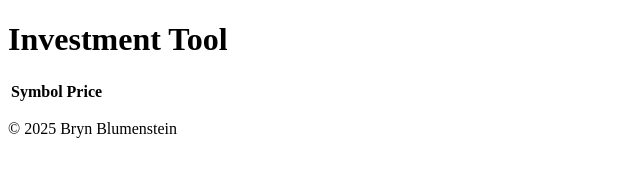
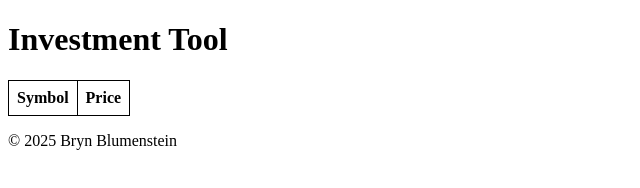
Before and after one commit to BrynBlumenstein/investment-tool, a website: page public/index.html in a window 1280 px wide. Shown: the whole page, without its empty margins (0-640 px from the left). Drawn offline with Linux system fonts and the light colour scheme; no server answers.

Commit message:
Rename table body ID in HTML and JavaScript; add CSS for table styling

```diff
--- a/public/index.html
+++ b/public/index.html
@@ -14,14 +14,14 @@
 	<body>
 		<header><h1>Investment Tool</h1></header>
 		<main>
-            <table id="prices-table">
+            <table>
                 <thead>
                     <tr>
                         <th>Symbol</th>
                         <th>Price</th>
                     </tr>
                 </thead>
-                <tbody id="prices-table-body">
+                <tbody id="price-table-body">
 
                 </tbody>
             </table>
--- a/public/script.js
+++ b/public/script.js
@@ -13,7 +13,7 @@ document.addEventListener('DOMContentLoaded', async () => {
 		'FAKESYMBOL' // used to test error handling */
 	];
 
-	const pricesTableBody = document.getElementById('prices-table-body');
+	const priceTableBody = document.getElementById('price-table-body');
 
 	// loop through each symbol and fetch its quote
 	symbols.forEach(async (symbol) => {
@@ -32,7 +32,7 @@ document.addEventListener('DOMContentLoaded', async () => {
 				row.innerHTML = `<td>${data.symbol}</td><td>$${data.price}</td>`;
 			}
 
-			pricesTableBody.appendChild(row);
+			priceTableBody.appendChild(row);
 		} catch (error) {
 			// handle network or unexpected failures
 			console.error(`Fetch failed for ${symbol}: ${error.message}`);
--- a/public/style.css
+++ b/public/style.css
@@ -0,0 +1,9 @@
+table {
+    border-collapse: collapse;
+    border: 1px solid black;
+}
+
+th, td {
+    padding: 0.5rem;
+    border: 1px solid black;
+}
```
